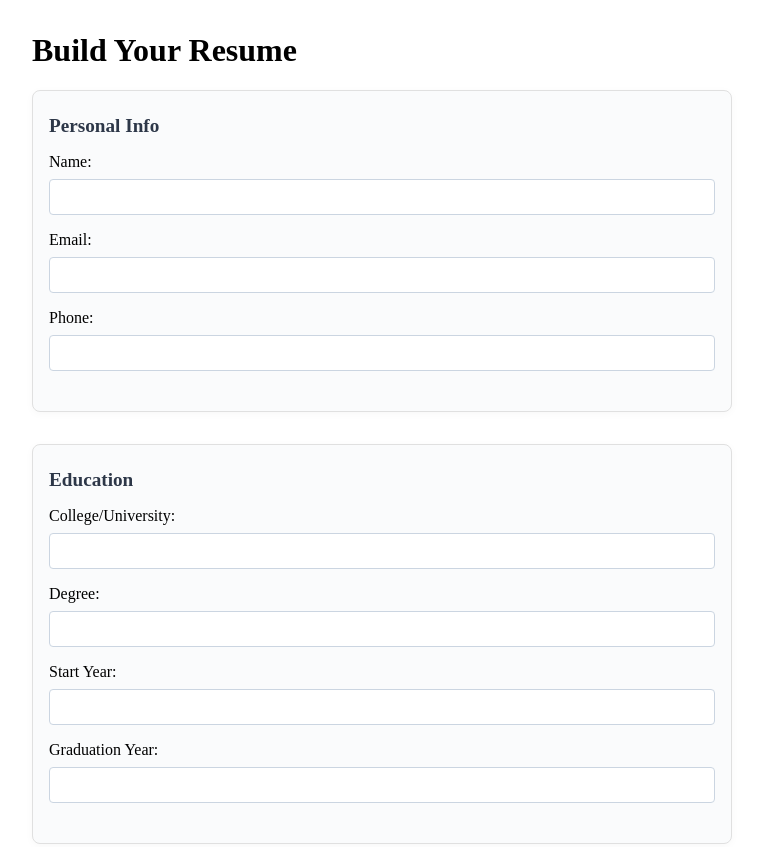
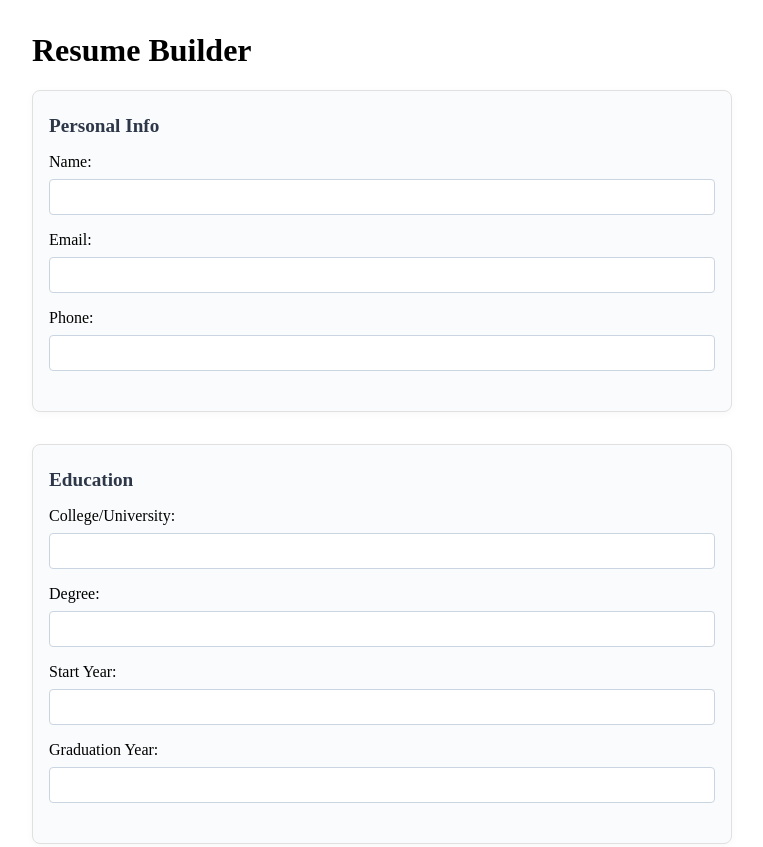
Before and after one commit to danielmontes23/Hackathon-Spring25, an Astro site: page / in a window 1280 px wide. Shown: the top 847 px of the page, without its empty margins (258-1021 px from the left). Built offline with nearby package versions, Linux system fonts and the light colour scheme; Astro itself is replaced by a stand-in of ours.

Commit message:
Header chnage

```diff
--- a/src/pages/index.astro
+++ b/src/pages/index.astro
@@ -5,7 +5,7 @@
 
 <Layout>
   <main style="max-width: 700px; margin: 2rem auto;">
-    <h1>Build Your Resume</h1>
+    <h1>Resume Builder</h1>
     <form id="resume-form">
       <section>
         <h2>Personal Info</h2>
```
